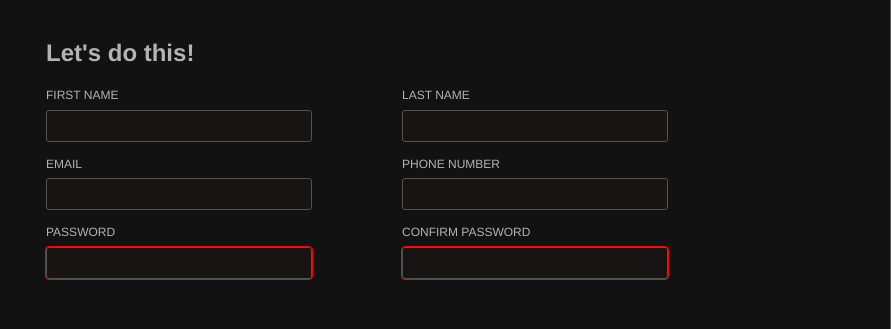
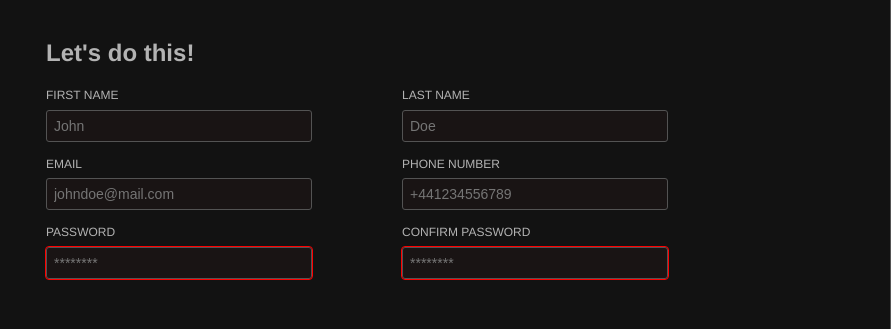
Before and after one commit to JHoang-23/form-practice, a plain HTML site: page index.html in a window 1280 px wide. Shown: the part 178-507 px from the top of the page, 389-1280 px from the left. Drawn offline with Linux system fonts and the light colour scheme.

Commit message:
Add more validations
- Add min length attributes to name and firstname.
- Add a regex pattern for phone numbers.
- Added placeholders to all input fields.

```diff
--- a/index.html
+++ b/index.html
@@ -38,24 +38,39 @@
                 <div class="form-row">
                     <div class="form-item">
                         <label for="firstname">FIRST NAME</label>
-                        <input type="text" id="firstname" name="firstname" required>
+                        <input
+                         type="text" id="firstname" name="firstname"
+                         placeholder = "John"
+                         minlength="3"
+                         required>
                     </div>
 
                     <div class="form-item">
                         <label for="lastname">LAST NAME</label>
-                        <input type="text" id="lastname" name="lastname" required>
+                        <input type="text" id="lastname" name="lastname"
+                        placeholder = "Doe"
+                        minlength="3"
+                        required>
+
                     </div>
                 </div>
 
                 <div class="form-row">
                     <div class="form-item">
                         <label for="email">EMAIL</label>
-                        <input type="email" id="email" name="email" required>
+                        <input type="email" id="email" name="email"
+                        placeholder = "johndoe@mail.com"
+                        required>
                     </div>
 
                     <div class="form-item">
                         <label for="phonenum">PHONE NUMBER</label>
-                        <input type="tel" id="phonenum" name="phonenum" required>
+                        <input type="tel" id="phonenum" name="phonenum"
+                        placeholder = "+441234556789"
+                        pattern="((\+|00)?[1-9]{2}|0)[1-9]( ?[0-9]){8}
+"
+                        required>
+
                     </div>
                 </div>
 
@@ -63,14 +78,18 @@
 
                 <div class="form-item">
                     <label for="password">PASSWORD</label>
-                    <input type="password" name="password" id="password" required
-                    minlength="8">
+                    <input type="password" name="password" id="password"
+                    placeholder="********"
+                    minlength="8"
+                    required>
                 </div>
 
                 <div class="form-item">
                     <label for="confpassword">CONFIRM PASSWORD</label>
-                    <input type="password" name="confpassword" id="confpassword" required
-                    minlength="8">
+                    <input type="password" name="confpassword" id="confpassword"
+                    placeholder="********"
+                    minlength="8"
+                    required>
                 </div>
             </div>
             </form>
```
